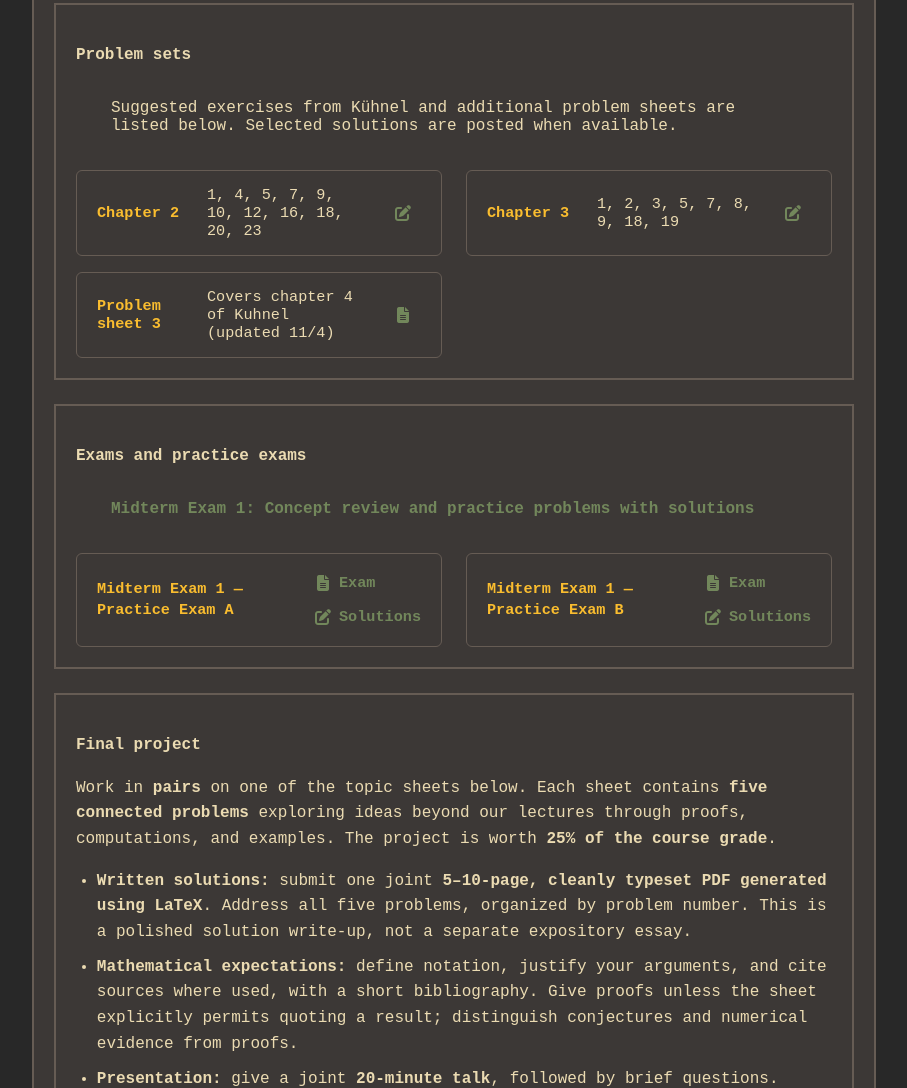
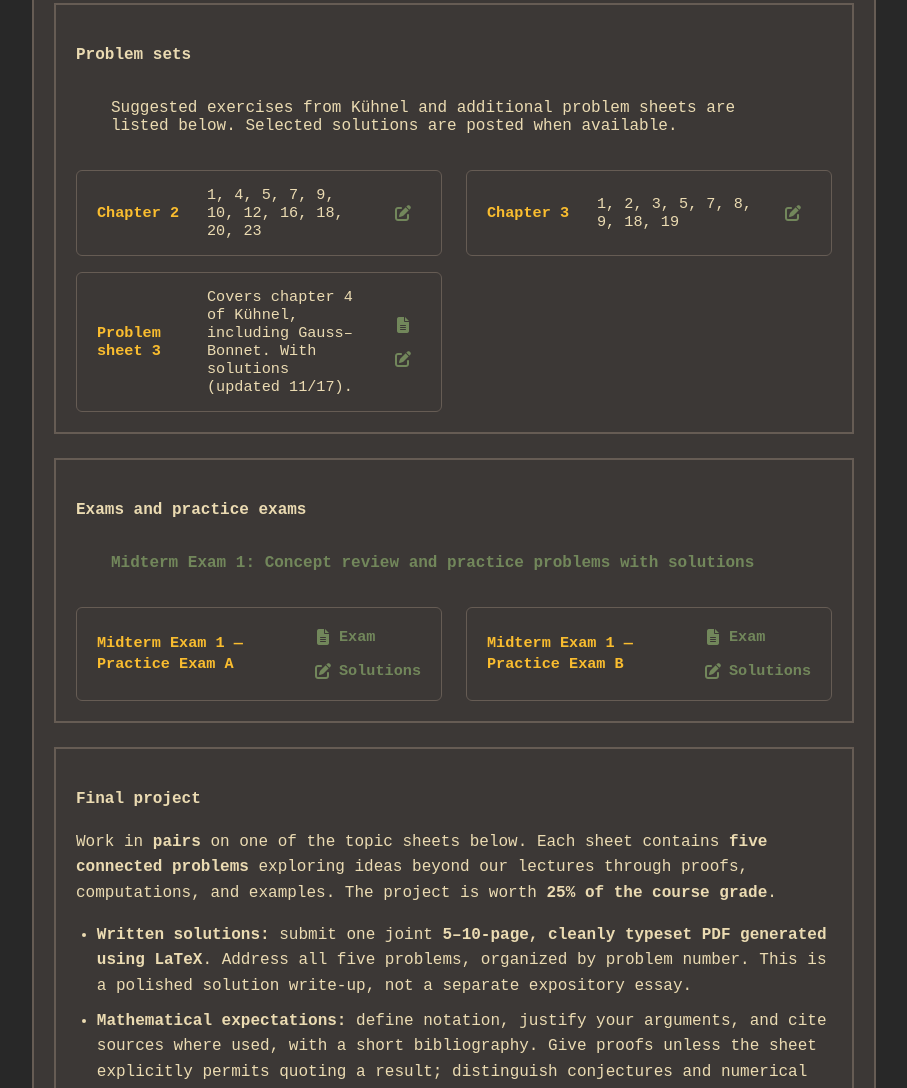
Before and after one commit to brianrwilliams/brianrwilliams.github.io, a plain HTML site: page ma563/ma563.html in a window 1280 px wide. Shown: the part 1280-2368 px from the top of the page, without its empty margins (186-1093 px from the left). Drawn offline with Linux system fonts and the light colour scheme; a web font is replaced by a local one.

Commit message:
solutions to sheet 3

```diff
--- a/ma563/ma563.html
+++ b/ma563/ma563.html
@@ -456,11 +456,15 @@
         <div class="exercise-item">
           <div class="exercise-section">Problem sheet 3</div>
           <div class="exercise-content">
-            Covers chapter 4 of Kuhnel (updated 11/4)
+            Covers chapter 4 of K&uuml;hnel, including Gauss&ndash;Bonnet.
+            With solutions (updated 11/17).
           </div>
-          <div class="exercise-solution">
-            <a class="sched-link" href="problems/problem_sheet3.pdf" aria-label="Problem sheet 3: Covariant differentiation and the geometry of surfaces (PDF)">
+          <div class="exercise-solution" style="flex-direction: column; gap: 6px;">
+            <a class="sched-link" href="problems/problem_sheet3.pdf" title="Problem sheet 3 (PDF)" aria-label="Problem sheet 3: Covariant differentiation, curvature, and Gauss–Bonnet (PDF)">
               <span class="fa-icon" aria-hidden="true">&#xf15c;</span>
+            </a>
+            <a class="sched-link" href="problems/problem_sheet3_solutions.pdf" title="Problem sheet 3: Full solutions (PDF)" aria-label="Problem sheet 3: Full solutions to all 15 problems (PDF)">
+              <span class="fa-icon" aria-hidden="true">&#xf044;</span>
             </a>
           </div>
         </div>
```
Also changed, not shown: 2 other files.
